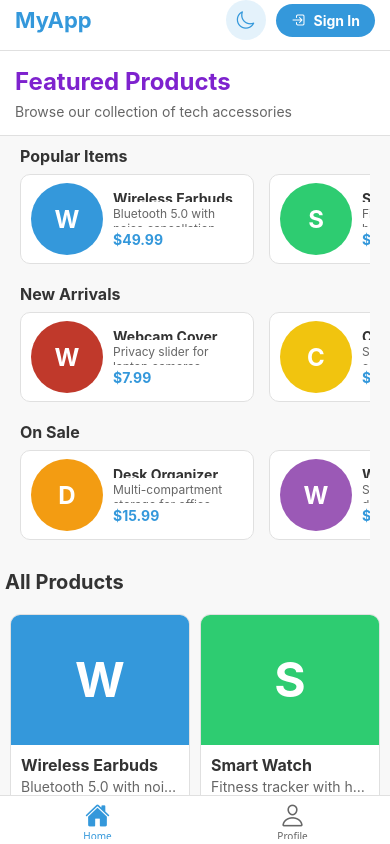
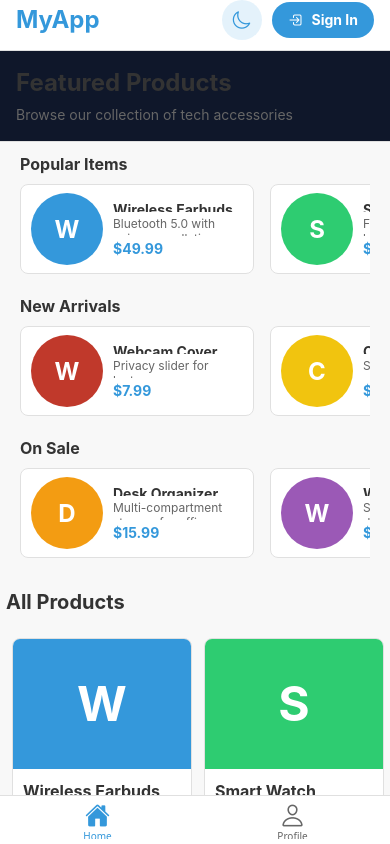
Before and after one commit to umernaseeralam/Simple-Login-App, a React Native app: screen /Home in a window 390 px wide. Built offline with nearby package versions, Linux system fonts and the light colour scheme.

Commit message:
Converted from styles to Tailwind
currently not all of the styling in the not all the components are turned to Tailwind and the theme toggle and other theme related components are on top of each other.

```diff
--- a/src/components/Header.tsx
+++ b/src/components/Header.tsx
@@ -1,5 +1,5 @@
 import React from 'react';
-import { View, StyleSheet, TouchableOpacity, Text, StatusBar, Platform } from 'react-native';
+import { View, TouchableOpacity, Text, StatusBar, Platform } from 'react-native';
 import { useNavigation } from '@react-navigation/native';
 import { StackNavigationProp } from '@react-navigation/stack';
 import { useSafeAreaInsets } from 'react-native-safe-area-context';
@@ -38,22 +38,23 @@ const Header: React.FC<HeaderProps> = ({ showProfileButton = true }) => {
   };
 
   return (
-    <View style={[
-      styles.header,
-      {
+    <View
+      className="flex-row justify-between items-center px-4 pb-2.5 border-b"
+      style={{
         paddingTop: Platform.OS === 'android' ? StatusBar.currentHeight || 0 : insets.top,
         backgroundColor: colors.card,
         borderBottomColor: colors.border
-      }
-    ]}>
-      <View style={styles.logoContainer}>
-        <Text style={[styles.logoText, { color: colors.primary }]}>MyApp</Text>
+      }}
+    >
+      <View className="flex-row items-center">
+        <Text className="text-2xl font-bold" style={{ color: colors.primary }}>MyApp</Text>
       </View>
 
-      <View style={styles.rightContainer}>
+      <View className="flex-row items-center">
         {/* Theme toggle button */}
         <TouchableOpacity
-          style={[styles.iconButton, { backgroundColor: colors.primary + '20' }]}
+          className="h-10 w-10 rounded-full justify-center items-center mr-2.5"
+          style={{ backgroundColor: colors.primary + '20' }}
           onPress={() => navigation.navigate('Settings')}
         >
           <Ionicons
@@ -66,20 +67,24 @@ const Header: React.FC<HeaderProps> = ({ showProfileButton = true }) => {
         {showProfileButton && (
           isLoggedIn ? (
             <TouchableOpacity
-              style={styles.profileContainer}
+              className="h-10 w-10 rounded-full overflow-hidden border justify-center items-center"
+              style={{
+                borderColor: '#e0e0e0',
+                backgroundColor: '#3498db'
+              }}
               onPress={() => navigation.navigate('ProfileDetail')}
             >
-              <Text style={styles.profileText}>
+              <Text className="text-white text-base font-bold">
                 {getInitials(user?.name || 'User')}
               </Text>
             </TouchableOpacity>
           ) : (
             <TouchableOpacity
-              style={styles.loginButton}
+              className="py-2 px-4 rounded-full bg-[#3498db] flex-row items-center"
               onPress={() => navigation.navigate('Auth')}
             >
-              <Ionicons name="log-in-outline" size={16} color="#ffffff" style={styles.loginIcon} />
-              <Text style={styles.loginButtonText}>Sign In</Text>
+              <Ionicons name="log-in-outline" size={16} color="#ffffff" className="mr-0.5" />
+              <Text className="text-white text-sm font-bold ml-1.5">Sign In</Text>
             </TouchableOpacity>
           )
         )}
@@ -88,68 +93,4 @@ const Header: React.FC<HeaderProps> = ({ showProfileButton = true }) => {
   );
 };
 
-const styles = StyleSheet.create({
-  header: {
-    flexDirection: 'row',
-    justifyContent: 'space-between',
-    alignItems: 'center',
-    paddingHorizontal: 15,
-    paddingBottom: 10,
-    borderBottomWidth: 1,
-  },
-  logoContainer: {
-    flexDirection: 'row',
-    alignItems: 'center',
-  },
-  logoText: {
-    fontSize: 22,
-    fontWeight: 'bold',
-  },
-  rightContainer: {
-    flexDirection: 'row',
-    alignItems: 'center',
-  },
-  iconButton: {
-    height: 40,
-    width: 40,
-    borderRadius: 20,
-    justifyContent: 'center',
-    alignItems: 'center',
-    marginRight: 10,
-  },
-  profileContainer: {
-    height: 40,
-    width: 40,
-    borderRadius: 20,
-    overflow: 'hidden',
-    borderWidth: 1,
-    borderColor: '#e0e0e0',
-    backgroundColor: '#3498db',
-    justifyContent: 'center',
-    alignItems: 'center',
-  },
-  profileText: {
-    color: '#ffffff',
-    fontSize: 16,
-    fontWeight: 'bold',
-  },
-  loginButton: {
-    paddingVertical: 8,
-    paddingHorizontal: 15,
-    borderRadius: 20,
-    backgroundColor: '#3498db',
-    flexDirection: 'row',
-    alignItems: 'center',
-  },
-  loginButtonText: {
-    color: '#ffffff',
-    fontSize: 14,
-    fontWeight: 'bold',
-    marginLeft: 5,
-  },
-  loginIcon: {
-    marginRight: 2,
-  },
-});
-
 export default Header;
--- a/src/components/ProductGridCard.tsx
+++ b/src/components/ProductGridCard.tsx
@@ -1,5 +1,5 @@
 import React, { memo } from 'react';
-import { View, Text, StyleSheet, TouchableOpacity } from 'react-native';
+import { View, Text, TouchableOpacity } from 'react-native';
 import { useNavigation } from '@react-navigation/native';
 import { StackNavigationProp } from '@react-navigation/stack';
 import { RootStackParamList } from '../navigation/AppNavigator';
@@ -30,75 +30,47 @@ const ProductGridCard: React.FC<ProductGridCardProps> = memo(({ item, width, col
 
   return (
     <TouchableOpacity
-      style={[
-        styles.card,
-        {
+      className="m-1.5 rounded-lg border overflow-hidden"
+      style={{
         width,
         height: cardHeight,
         backgroundColor: colors.card,
         borderColor: colors.border,
-        },
-      ]}
+      }}
       onPress={() => navigation.navigate('Chat', { item })}
     >
       <View
-        style={[
-          styles.imageContainer,
-          {
+        className="justify-center items-center"
+        style={{
           backgroundColor: item.color,
           height: cardHeight * 0.6,
-          },
-        ]}
+        }}
       >
-        <Text style={styles.imageText}>{item.title.charAt(0)}</Text>
+        <Text className="text-5xl text-white font-bold">{item.title.charAt(0)}</Text>
       </View>
-      <View style={styles.content}>
-        <Text style={[styles.title, { color: colors.text }]} numberOfLines={1}>
+      <View className="p-2.5 flex-1 justify-between">
+        <Text
+          className="text-base font-bold mb-1"
+          style={{ color: colors.text }}
+          numberOfLines={1}
+        >
           {item.title}
         </Text>
-        <Text style={[styles.description, { color: colors.secondaryText }]} numberOfLines={1}>
+        <Text
+          className="text-sm mb-1 text-gray-500"
+          numberOfLines={1}
+        >
           {item.description}
         </Text>
-        <Text style={[styles.price, { color: colors.primary }]}>{item.price}</Text>
+        <Text
+          className="text-base font-bold"
+          style={{ color: colors.primary }}
+        >
+          {item.price}
+        </Text>
       </View>
     </TouchableOpacity>
   );
 });
 
-const styles = StyleSheet.create({
-  card: {
-    margin: 5,
-    borderRadius: 10,
-    borderWidth: 1,
-    overflow: 'hidden',
-  },
-  imageContainer: {
-    justifyContent: 'center',
-    alignItems: 'center',
-  },
-  imageText: {
-    fontSize: 48,
-    color: '#ffffff',
-    fontWeight: 'bold',
-  },
-  content: {
-    padding: 10,
-    flex: 1,
-    justifyContent: 'space-between',
-  },
-  title: {
-    fontSize: 16,
-    fontWeight: 'bold',
-    marginBottom: 4,
-  },
-  description: {
-    fontSize: 14,
-    marginBottom: 4,
-  },
-  price: {
-    fontSize: 16,
-    fontWeight: 'bold',
-  },
-});
-
 export default ProductGridCard;
--- a/src/components/ProductHorizontalCard.tsx
+++ b/src/components/ProductHorizontalCard.tsx
@@ -1,5 +1,5 @@
 import React, { memo } from 'react';
-import { View, Text, StyleSheet, TouchableOpacity } from 'react-native';
+import { View, Text, TouchableOpacity } from 'react-native';
 import { useNavigation } from '@react-navigation/native';
 import { StackNavigationProp } from '@react-navigation/stack';
 import { RootStackParamList } from '../navigation/AppNavigator';
@@ -33,53 +33,61 @@ const ProductHorizontalCard: React.FC<ProductHorizontalCardProps> = memo(({
 
   return (
     <TouchableOpacity
-      style={[
-        styles.card,
-        {
-          width,
-          height,
-          backgroundColor: colors.card,
-          borderColor: colors.border,
-        }
-      ]}
+      className="flex-row items-center mr-4 rounded-lg border p-2.5"
+      style={{
+        width,
+        height,
+        backgroundColor: colors.card,
+        borderColor: colors.border,
+      }}
       onPress={() => navigation.navigate('Chat', { item })}
     >
-      <View style={[
-        styles.imageContainer,
-        {
+      <View
+        className="justify-center items-center mr-2.5"
+        style={{
           backgroundColor: item.color,
           width: imageSize,
           height: imageSize,
           borderRadius: imageSize / 2,
-        }
-      ]}>
-        <Text style={[
-          styles.imageText,
-          isSmallPhonePortrait && { fontSize: 24 }
-        ]}>
+        }}
+      >
+        <Text
+          className="font-bold text-white"
+          style={{
+            fontSize: isSmallPhonePortrait ? 24 : 32
+          }}
+        >
           {item.title.charAt(0)}
         </Text>
       </View>
-      <View style={styles.content}>
-        <Text style={[
-          styles.title,
-          { color: colors.text },
-          isSmallPhonePortrait && { fontSize: 14 }
-        ]} numberOfLines={1}>
+      <View className="flex-1 justify-between h-full py-1.5">
+        <Text
+          className="font-bold mb-1"
+          style={{
+            color: colors.text,
+            fontSize: isSmallPhonePortrait ? 14 : 16
+          }}
+          numberOfLines={1}
+        >
           {item.title}
         </Text>
-        <Text style={[
-          styles.description,
-          { color: colors.secondaryText },
-          isSmallPhonePortrait && { fontSize: 12 }
-        ]} numberOfLines={isLandscape ? 1 : 2}>
+        <Text
+          className="mb-1"
+          style={{
+            color: colors.secondaryText,
+            fontSize: isSmallPhonePortrait ? 12 : 14
+          }}
+          numberOfLines={isLandscape ? 1 : 2}
+        >
           {item.description}
         </Text>
-        <Text style={[
-          styles.price,
-          { color: colors.primary },
-          isSmallPhonePortrait && { fontSize: 14 }
-        ]}>
+        <Text
+          className="font-bold"
+          style={{
+            color: colors.primary,
+            fontSize: isSmallPhonePortrait ? 14 : 16
+          }}
+        >
           {item.price}
         </Text>
       </View>
@@ -87,44 +95,4 @@ const ProductHorizontalCard: React.FC<ProductHorizontalCardProps> = memo(({
   );
 });
 
-const styles = StyleSheet.create({
-  card: {
-    flexDirection: 'row',
-    alignItems: 'center',
-    marginRight: 15,
-    borderRadius: 10,
-    borderWidth: 1,
-    padding: 10,
-  },
-  imageContainer: {
-    justifyContent: 'center',
-    alignItems: 'center',
-    marginRight: 10,
-  },
-  imageText: {
-    fontSize: 32,
-    fontWeight: 'bold',
-    color: '#ffffff',
-  },
-  content: {
-    flex: 1,
-    justifyContent: 'space-between',
-    height: '100%',
-    paddingVertical: 5,
-  },
-  title: {
-    fontSize: 16,
-    fontWeight: 'bold',
-    marginBottom: 4,
-  },
-  description: {
-    fontSize: 14,
-    marginBottom: 4,
-  },
-  price: {
-    fontSize: 16,
-    fontWeight: 'bold',
-  },
-});
-
 export default ProductHorizontalCard;
--- a/src/navigation/AppNavigator.tsx
+++ b/src/navigation/AppNavigator.tsx
@@ -2,7 +2,7 @@ import React from 'react';
 import { NavigationContainer } from '@react-navigation/native';
 import { createStackNavigator } from '@react-navigation/stack';
 import { createBottomTabNavigator } from '@react-navigation/bottom-tabs';
-import { StatusBar, Text, TouchableOpacity, StyleSheet, View, ActivityIndicator } from 'react-native';
+import { StatusBar, Text, TouchableOpacity, View, ActivityIndicator } from 'react-native';
 import { useNavigation } from '@react-navigation/native';
 import { StackNavigationProp } from '@react-navigation/stack';
 // Import React Native Vector Icons
@@ -112,18 +112,19 @@ const LoginPromptScreen = () => {
   const { colors } = useTheme();
 
   return (
-    <View style={[styles.container, { backgroundColor: colors.background }]}>
-      <View style={[styles.iconContainer, { backgroundColor: colors.primary }]}>
+    <View className="flex-1 justify-center items-center p-5" style={{ backgroundColor: colors.background }}>
+      <View className="w-20 h-20 rounded-full justify-center items-center mb-5" style={{ backgroundColor: colors.primary }}>
         <Ionicons name="person" size={50} color="#ffffff" />
       </View>
-      <Text style={[styles.title, { color: colors.text }]}>Please Sign In</Text>
-      <Text style={[styles.message, { color: colors.secondaryText }]}>You need to be signed in to view your profile</Text>
+      <Text className="text-2xl font-bold mb-2" style={{ color: colors.text }}>Please Sign In</Text>
+      <Text className="text-base text-center mb-8" style={{ color: colors.secondaryText }}>You need to be signed in to view your profile</Text>
       <TouchableOpacity
-        style={[styles.button, { backgroundColor: colors.primary }]}
+        className="py-3 px-8 rounded-lg flex-row items-center justify-center"
+        style={{ backgroundColor: colors.primary }}
         onPress={() => navigation.navigate('Auth' as never)}
       >
-        <Ionicons name="log-in-outline" size={20} color="#ffffff" style={styles.buttonIcon} />
-        <Text style={styles.buttonText}>Sign In</Text>
+        <Ionicons name="log-in-outline" size={20} color="#ffffff" className="mr-2" />
+        <Text className="text-white text-base font-bold">Sign In</Text>
       </TouchableOpacity>
     </View>
   );
@@ -156,7 +157,7 @@ const AppNavigator: React.FC = () => {
   // Show loading screen while checking login status
   if (isLoading) {
     return (
-      <View style={[styles.loadingContainer, { backgroundColor: colors.background }]}>
+      <View className="flex-1 justify-center items-center" style={{ backgroundColor: colors.background }}>
         <ActivityIndicator size="large" color={colors.primary} />
       </View>
     );
@@ -183,52 +184,4 @@ const AppNavigator: React.FC = () => {
   );
 };
 
-const styles = StyleSheet.create({
-  container: {
-    flex: 1,
-    justifyContent: 'center',
-    alignItems: 'center',
-    padding: 20,
-  },
-  loadingContainer: {
-    flex: 1,
-    justifyContent: 'center',
-    alignItems: 'center',
-  },
-  iconContainer: {
-    width: 80,
-    height: 80,
-    borderRadius: 40,
-    justifyContent: 'center',
-    alignItems: 'center',
-    marginBottom: 20,
-  },
-  title: {
-    fontSize: 24,
-    fontWeight: 'bold',
-    marginBottom: 10,
-  },
-  message: {
-    fontSize: 16,
-    textAlign: 'center',
-    marginBottom: 30,
-  },
-  button: {
-    paddingVertical: 12,
-    paddingHorizontal: 30,
-    borderRadius: 8,
-    flexDirection: 'row',
-    alignItems: 'center',
-    justifyContent: 'center',
-  },
-  buttonIcon: {
-    marginRight: 8,
-  },
-  buttonText: {
-    color: '#ffffff',
-    fontSize: 16,
-    fontWeight: 'bold',
-  },
-});
-
 export default AppNavigator;
--- a/src/screens/HomeScreen.tsx
+++ b/src/screens/HomeScreen.tsx
@@ -2,7 +2,6 @@ import React, { useState, useEffect, useCallback, useMemo } from 'react';
 import {
   View,
   Text,
-  StyleSheet,
   TouchableOpacity,
   ScrollView,
   useWindowDimensions,
@@ -126,22 +125,17 @@ const HomeScreen: React.FC = () => {
     const isSmallPhonePortrait = !isLandscape && windowDimensions.width < 768;
 
     return (
-      <View style={[
-        styles.categorySection,
-        isLandscape && {
-          width: windowDimensions.width >= 1024 ? '33%' : '50%',
-          paddingRight: 5
-        },
-        isSmallPhonePortrait && {
-          marginVertical: 10,
-          paddingHorizontal: 10
-        }
-      ]}>
-        <Text style={[
-          styles.categoryTitle,
-          { color: colors.text },
-          isSmallPhonePortrait && { fontSize: 16, marginBottom: 8 }
-        ]}>
+      <View
+        className={`
+          ${isLandscape ? (windowDimensions.width >= 1024 ? 'w-1/3' : 'w-1/2') : ''}
+          ${isSmallPhonePortrait ? 'my-2.5 px-2.5' : 'my-4 px-4'}
+        `}
+        style={isLandscape ? { paddingRight: 5 } : {}}
+      >
+        <Text
+          className={`font-bold ${isSmallPhonePortrait ? 'text-base mb-2' : 'text-lg mb-2.5'}`}
+          style={{ color: colors.text }}
+        >
           {category.title}
         </Text>
         <FlatList
@@ -150,10 +144,7 @@ const HomeScreen: React.FC = () => {
           renderItem={renderHorizontalItem}
           keyExtractor={item => `horizontal-${category.id}-${item.id}`}
           showsHorizontalScrollIndicator={false}
-          contentContainerStyle={[
-            styles.horizontalScrollContent,
-            isSmallPhonePortrait && { paddingRight: 10 }
-          ]}
+          className={`${isSmallPhonePortrait ? 'pr-2.5' : 'pr-4'}`}
           initialNumToRender={5}
           maxToRenderPerBatch={5}
           windowSize={5}
@@ -184,25 +175,25 @@ const HomeScreen: React.FC = () => {
     switch (item.type) {
       case 'header':
         return (
-          <View style={[styles.titleContainer, { backgroundColor: colors.card, borderBottomColor: colors.border }]}>
-            <Text className='text-2xl font-bold text-purple-700'>Featured Products</Text>
-            <Text style={[styles.pageSubtitle, { color: colors.secondaryText }]}>
+          <View
+            className="p-4 border-b bg-slate-900"
+            style={{ backgroundColor: colors.card, borderBottomColor: colors.border }}
+          >
+            <Text className="text-2xl font-bold" style={{ color: colors.text }}>Featured Products</Text>
+            <Text className="text-sm mt-1.5" style={{ color: colors.secondaryText }}>
               Browse our collection of tech accessories
             </Text>
           </View>
         );
       case 'categories':
         return (
-          <View style={[
-            styles.horizontalSection,
-            isLandscape ? styles.horizontalSectionLandscape : styles.horizontalSectionPortrait
-          ]}>
+          <View className={isLandscape ? "flex-col" : "px-0 pb-2.5"}>
             {isLandscape ? (
-              <View style={styles.categoriesGrid}>
+              <View className="flex-row flex-wrap p-2.5">
                 {categories.map(category => renderCategorySection(category))}
               </View>
             ) : (
-              <View style={styles.categoriesContainer}>
+              <View className="px-2.5">
                 {categories.map(category => renderCategorySection(category))}
               </View>
             )}
@@ -211,8 +202,8 @@ const HomeScreen: React.FC = () => {
       case 'allProducts':
         return (
           <>
-            <Text style={[styles.sectionTitle, { color: colors.text }]}>All Products</Text>
-            <View style={styles.gridContainer}>
+            <Text className="text-xl font-bold my-2.5 px-1.5" style={{ color: colors.text }}>All Products</Text>
+            <View className="p-1.5">
               <FlatList
                 data={itemsData}
                 renderItem={renderGridItem}
@@ -238,7 +229,7 @@ const HomeScreen: React.FC = () => {
   }, [colors, isLandscape, renderCategorySection, renderGridItem, numColumns, windowDimensions.width]);
 
   return (
-    <View style={[styles.container, { backgroundColor: colors.background }]}>
+    <View className="flex-1" style={{ backgroundColor: colors.background }}>
       <Header />
 
       <FlatList
@@ -246,72 +237,10 @@ const HomeScreen: React.FC = () => {
         renderItem={renderMainListItem}
         keyExtractor={item => item.id}
         showsVerticalScrollIndicator={false}
-        contentContainerStyle={styles.scrollContainer}
+        className="flex-grow"
       />
     </View>
   );
 };
 
-const styles = StyleSheet.create({
-  container: {
-    flex: 1,
-  },
-  scrollContainer: {
-    flexGrow: 1,
-  },
-  titleContainer: {
-    padding: 15,
-    borderBottomWidth: 1,
-  },
-  pageTitle: {
-    fontSize: 22,
-    fontWeight: 'bold',
-  },
-  pageSubtitle: {
-    fontSize: 14,
-    marginTop: 5,
-  },
-  horizontalSection: {
-    paddingBottom: 10,
-  },
-  horizontalSectionLandscape: {
-    flexDirection: 'column',
-  },
-  horizontalSectionPortrait: {
-    paddingHorizontal: 0,
-  },
-  categoriesGrid: {
-    flexDirection: 'row',
-    flexWrap: 'wrap',
-    padding: 10,
-  },
-  categoriesContainer: {
-    paddingHorizontal: 10,
-  },
-  gridSection: {
-    padding: 1,
-  },
-  sectionTitle: {
-    fontSize: 20,
-    fontWeight: 'bold',
-    marginVertical: 10,
-    paddingHorizontal: 5,
-  },
-  gridContainer: {
-    padding: 5,
-  },
-  categorySection: {
-    marginVertical: 15,
-    paddingHorizontal: 15,
-  },
-  categoryTitle: {
-    fontSize: 18,
-    fontWeight: 'bold',
-    marginBottom: 10,
-  },
-  horizontalScrollContent: {
-    paddingRight: 15,
-  },
-});
-
 export default React.memo(HomeScreen);
```
Lines whose indentation alone changed are shown as unchanged.
